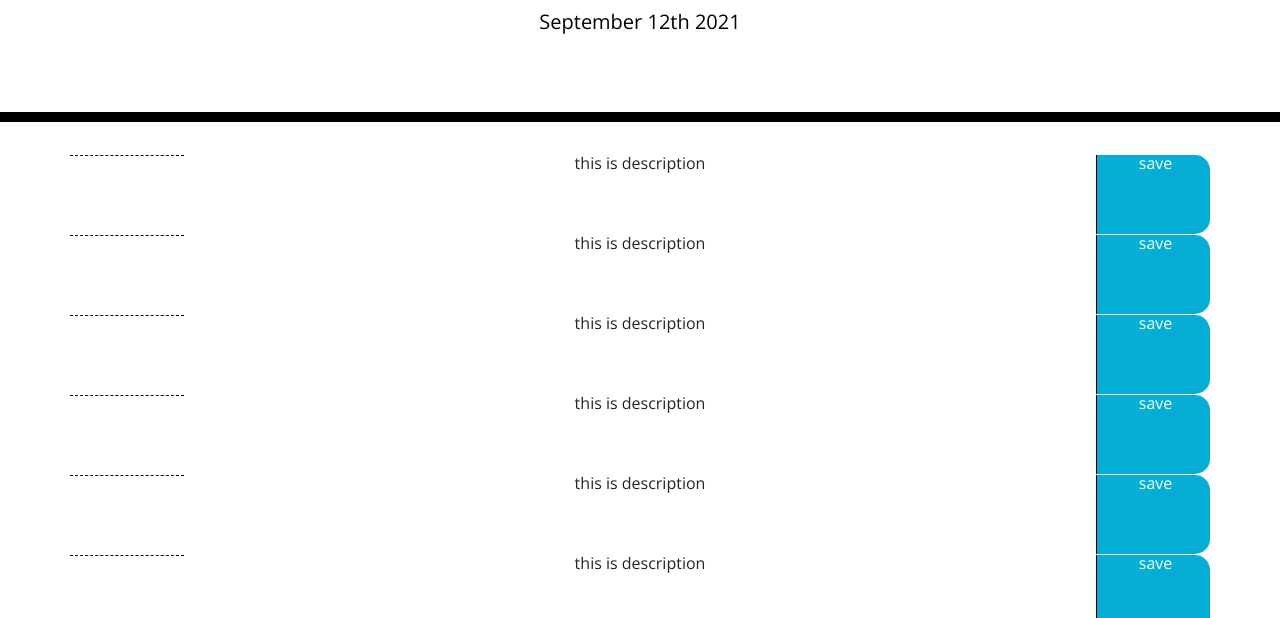
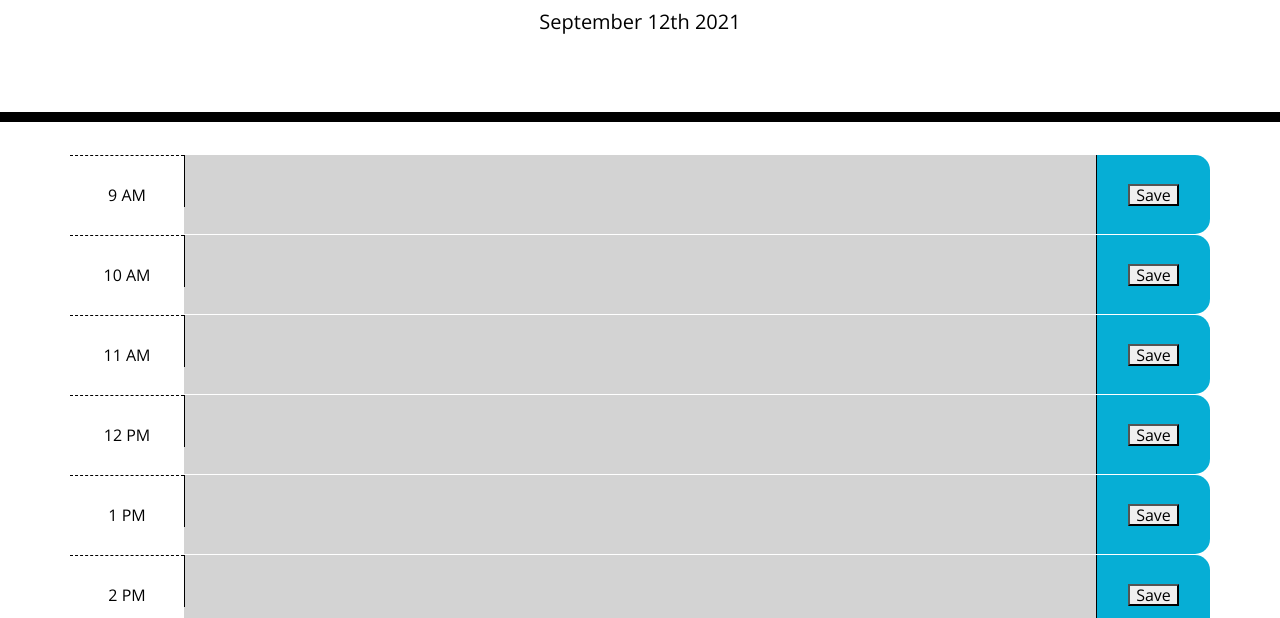
Before and after one commit to stivstoy/daily-planner, a plain HTML site: page index.html in a window 1280 px wide. Shown: the part 182-800 px from the top of the page. Drawn offline with nearby package versions, Linux system fonts and the light colour scheme.

Commit message:
fully functional

```diff
--- a/assets/css/style.css
+++ b/assets/css/style.css
@@ -5,14 +5,15 @@ body {
 }
 
 textarea{
-  background: transparent;
+  background-color: transparent;
   border: none;
   resize: none;
-  color: #000000;
+  color: #000000 !important;
   border-left: 1px solid black;
   padding: 10px;
   width: 100%;
   text-align: center;
+
 }
 
 .jumbotron {
@@ -26,11 +27,14 @@ textarea{
 .description{
   white-space: pre-wrap;
   width:80%;
+  /*background-color: #d3d3d3;*/
 }
 
 .time-block{
   text-align: center;
   border-radius: 15px;
+  display: flex;
+  align-items: center;
 }
 
 .row {
@@ -38,6 +42,7 @@ textarea{
   text-align: center;
   height: 80px;
   border-top: 1px solid white;
+
 }
 
 .hour {
@@ -45,6 +50,9 @@ textarea{
   color: #000000;
   border-top: 1px dashed #000000;
   width: 10%;
+  display:flex;
+  align-items: center;
+  justify-content: center;
 }
 
 .past {
@@ -63,6 +71,9 @@ textarea{
 }
 
 .saveBtn {
+  display: flex;
+  align-items: center;
+  justify-content: center;
   border-left: 1px solid black;
   border-top-right-radius: 15px;
   border-bottom-right-radius: 15px;
@@ -72,6 +83,6 @@ textarea{
 }
 
 .saveBtn i:hover {
-  font-size: 20px;
+  font-size: 60px;
   transition: all .3s ease-in-out;
 }
--- a/assets/js/script.js
+++ b/assets/js/script.js
@@ -1,21 +1,131 @@
 var day = moment().format('MMMM Do YYYY');
 var hour = moment().format('h');
-var description =""
-const hours =[9, 10, 11, 12, 1, 2, 3, 4, 5]
-
+var description =  '';
+var hourDisplay = "";
+const hours = [9, 10, 11, 12, 13, 14, 15, 16, 17];
+var schedule = [];
+var descriptionValue ='';
+var textAreaValue;
+var descRows;
 document.getElementById("currentDay").innerHTML = day;
 
+//checking for local storage
+if (JSON.parse(window.localStorage.getItem('scheduleItems'))) {
+    schedule = JSON.parse(window.localStorage.getItem('scheduleItems'));
+}
+else {
+   schedule = [];
+}
+
+//display schedule layout
 timeDisplay();
 
+//display scheduled items stored
+displayItems();
+
+// function part of the textarea Event Listener to monitor additions and changes to textarea values to store
+function updateValue(e) {
+       id = e.target.id;
+       descriptionValue = e.target.value;
+ }
+
+// onClick function of the save button to retrieve the description entered and id (selected time) to store
+ function descValue (){
+         storeDesc(descriptionValue,id);
+ }
+
+ //function to build and display schedule layout
 function timeDisplay() {
-    var text = '';
-    for (var i = 0; i < hours.length; i++) {
-       var hourDisplay = text =hours[i];
-       let div = document.createElement('div');
-         div.id = 'container';
-          div.className = 'container';
-          document.body.appendChild(div);
-          div.innerHTML = "<div class ='row' id = 'row'><div id = 'hour' div class='hour'><script>document.log hourdisplay</script> </div><div id ='description' div class='description'> this is description </div> <div class='saveBtn' div id='saveBtn'> save</div>";
+        for (var i = 0; i < hours.length; i++) {
+        hourDisplay = hours[i];
+       let container = document.createElement('div');
+        container.className = 'container';
+        document.body.appendChild(container);
+        var row = document.createElement('div');
+        row.className ='row';
+        container.appendChild(row);
+        let hour = document.createElement('div');
+        hour.className ='hour';
+        row.appendChild(hour);
+        let description= document.createElement('div');
+        description.className ='description';
+         var textArea = document.createElement("TEXTAREA");
+        textArea.setAttribute('name', 'post'+hourDisplay);
+        textArea.id= hourDisplay;
+        textArea.value ='';
+        description.appendChild(textArea);
+        row.appendChild(description);
+        let saveBtn= document.createElement('div');
+        saveBtn.className ='saveBtn';
+        var btn = document.createElement("BUTTON");
+        btn.id= 'btn'+hourDisplay;
+        btn.setAttribute("onclick", "descValue()");
+         btn.innerHTML = "Save";
+        btn.setAttribute("type", "submit");
+        saveBtn.appendChild(btn);
+        row.appendChild(saveBtn);
 
-            }
+        //convert military time values from the hours array to standard time to display on the schedule layout
+        hour.innerHTML = moment(hourDisplay, 'HH').format('h A');
+
+        //identify textarea element to add an event listener
+        textAreaValue = document.getElementById(textArea.id);
+
+        //set event listener to monitor textarea value changes
+        textAreaValue.addEventListener('change', updateValue);
+
+        // call function to set time block color code
+        backgroundDisplay();
+
+  //function to set color-coded time block to indicate whether time displayed is in the past, present, or future
+function backgroundDisplay() {
+        hour = moment().format('HH');
+         if(hourDisplay > hour) {
+         descRows = document.getElementsByClassName("description");
+        descRows[i].className += " future";
+         }
+
+        if(hourDisplay == hour) {
+        descRows= document.getElementsByClassName("description");
+        descRows[i].className += " present";
         }
+
+        if ( hourDisplay < hour) {
+        descRows = document.getElementsByClassName("description");
+        descRows[i].className += " past";
+        }
+
+       }
+    }
+
+    }
+
+// function to store textarea scheduled items
+function storeDesc(description, hourDisplay) {
+    const hoursDataObj = {
+        desc: description,
+        time: hourDisplay
+    }
+
+     schedule.push(hoursDataObj);
+     console.log(schedule);
+     window.localStorage.setItem('scheduleItems', JSON.stringify(schedule));
+     window.localStorage.getItem('scheduleItems');
+      JSON.parse(window.localStorage.getItem('scheduleItems'));
+     displayItems();
+
+}
+
+// function to display stored scheduled items
+function displayItems() {
+
+    for (var i = 0; i < schedule.length; i++) {
+      var textDescHour = document.getElementById(schedule[i].time);
+      var textDescHourId = textDescHour.id;
+      if (schedule[i].time === textDescHourId){
+       document.getElementById(schedule[i].time).value = schedule[i].desc;
+        document.getElementById(schedule[i].time).innerHTML =  schedule[i].desc;
+        }
+
+        }
+}
--- a/index.html
+++ b/index.html
@@ -14,6 +14,7 @@
 </head>
 
 <body>
+
   <header class="jumbotron">
     <h1 class="display-3">Work Day Scheduler</h1>
     <p class="lead">A simple calendar app for scheduling your work day</p>
@@ -24,10 +25,7 @@
     <script src="https://code.jquery.com/jquery-3.4.1.min.js"></script>
     <script src="https://cdnjs.cloudflare.com/ajax/libs/moment.js/2.24.0/moment.min.js"></script>
     <script src="./assets/js/script.js"></script>
-    <script>
-    window.alert (hour);
-    </script>
 
-</body>
+  </body>
 
 </html>
```
Also changed, not shown: 1 other file.
